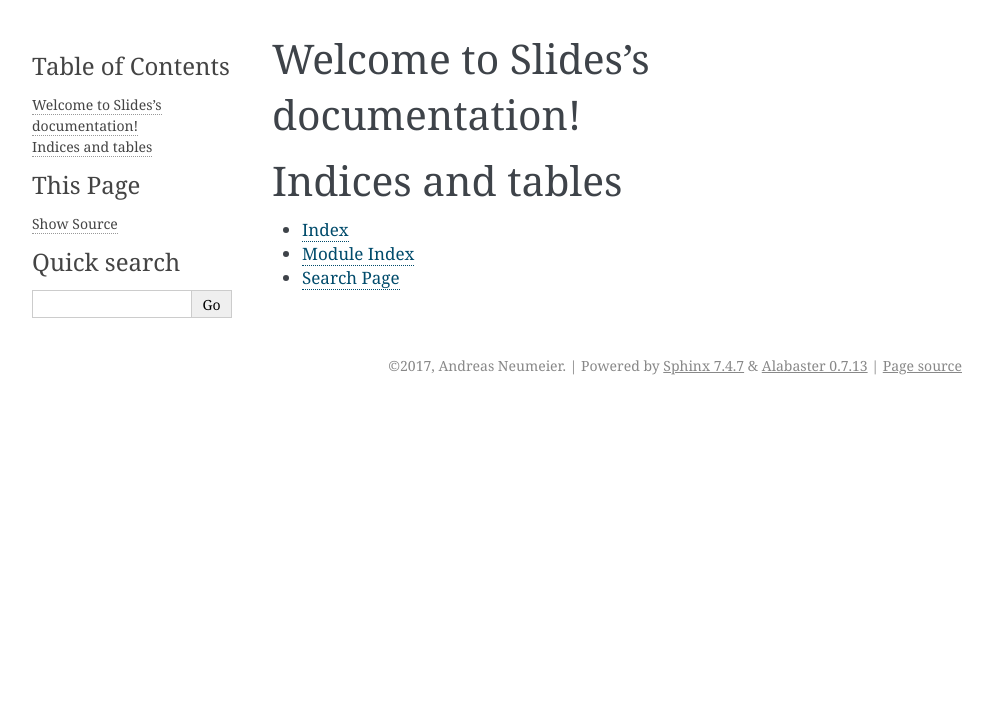
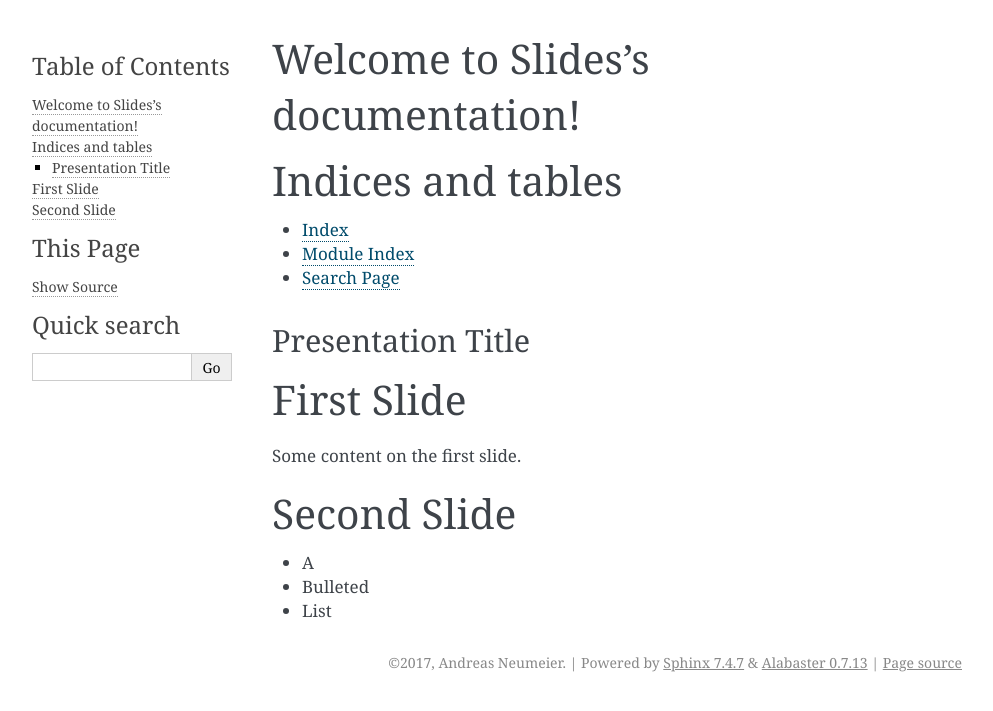
Before and after one commit to andreasofthings/slides, a Sphinx documentation site: the page built from source/index.rst, in a window 1280 px wide. Shown: the top 711 px of the page, without its empty margins (148-1141 px from the left). Built offline with Sphinx 7.4.7, drawn with Linux system fonts in a browser that asks for light colours; formulas are drawn with MathJax 3.

Commit message:
Update index.rst

```diff
--- a/source/index.rst
+++ b/source/index.rst
@@ -18,3 +18,20 @@ Indices and tables
 * :ref:`genindex`
 * :ref:`modindex`
 * :ref:`search`
+
+
+====================
+ Presentation Title
+====================
+
+First Slide
+===========
+
+Some content on the first slide.
+
+Second Slide
+============
+
+* A
+* Bulleted
+* List
```
